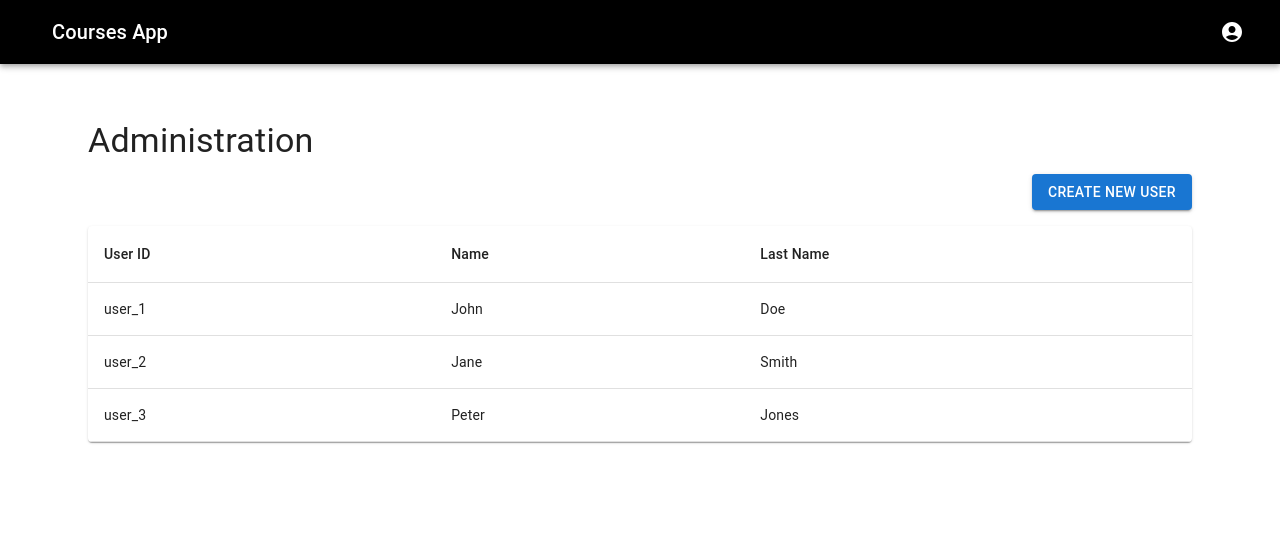
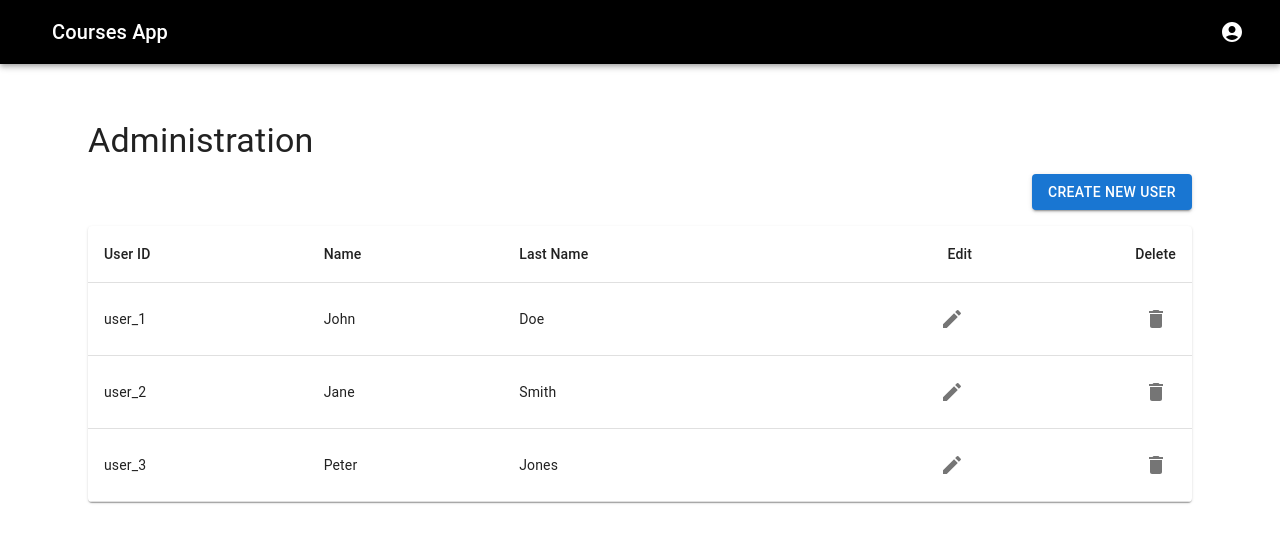
Before and after one commit to eminamumic/course-app, a React (Vite) app: page /administration in a window 1280 px wide. Shown: the top 542 px of the page. Built offline with nearby package versions, Linux system fonts and the light colour scheme; some icons are missing.

Commit message:
feat: add save and delete logic for users in Administration page

```diff
--- a/src/pages/Administration.tsx
+++ b/src/pages/Administration.tsx
@@ -3,6 +3,7 @@ import { useTranslation } from 'react-i18next'
 import {
   Box,
   Typography,
+  Button,
   Table,
   TableBody,
   TableCell,
@@ -10,13 +11,14 @@ import {
   TableHead,
   TableRow,
   Paper,
-  Button,
+  IconButton,
   Dialog,
   DialogTitle,
   DialogContent,
   DialogActions,
   TextField,
 } from '@mui/material'
+import { Edit as EditIcon, Delete as DeleteIcon } from '@mui/icons-material'
 
 interface User {
   id: string
@@ -53,6 +55,31 @@ const Administration: React.FC = () => {
     setOpenDialog(true)
   }
 
+  const handleSaveUser = () => {
+    const newUserId = currentUser ? currentUser.id : `user_${users.length + 1}`
+    const updatedUser = {
+      id: newUserId,
+      name: userName,
+      lastName: userLastName,
+    }
+
+    if (currentUser) {
+      setUsers(
+        users.map((user) => (user.id === currentUser.id ? updatedUser : user))
+      )
+    } else {
+      setUsers([...users, updatedUser])
+    }
+
+    setOpenDialog(false)
+  }
+
+  const handleDeleteUser = (userId: string) => {
+    if (window.confirm('Are you sure you want to delete this user?')) {
+      setUsers(users.filter((user) => user.id !== userId))
+    }
+  }
+
   const handleCloseDialog = () => {
     setOpenDialog(false)
   }
@@ -80,6 +107,8 @@ const Administration: React.FC = () => {
               <TableCell>{t('user_id')}</TableCell>
               <TableCell>{t('name')}</TableCell>
               <TableCell>{t('last_name')}</TableCell>
+              <TableCell align="right">{t('edit')}</TableCell>
+              <TableCell align="right">{t('delete')}</TableCell>
             </TableRow>
           </TableHead>
           <TableBody>
@@ -88,6 +117,16 @@ const Administration: React.FC = () => {
                 <TableCell>{user.id}</TableCell>
                 <TableCell>{user.name}</TableCell>
                 <TableCell>{user.lastName}</TableCell>
+                <TableCell align="right">
+                  <IconButton onClick={() => handleEditUser(user)}>
+                    <EditIcon />
+                  </IconButton>
+                </TableCell>
+                <TableCell align="right">
+                  <IconButton onClick={() => handleDeleteUser(user.id)}>
+                    <DeleteIcon />
+                  </IconButton>
+                </TableCell>
               </TableRow>
             ))}
           </TableBody>
@@ -121,7 +160,7 @@ const Administration: React.FC = () => {
         </DialogContent>
         <DialogActions>
           <Button onClick={handleCloseDialog}>{t('cancel')}</Button>
-          <Button onClick={handleCloseDialog}>{t('save')}</Button>
+          <Button onClick={handleSaveUser}>{t('save')}</Button>
         </DialogActions>
       </Dialog>
     </Box>
```
